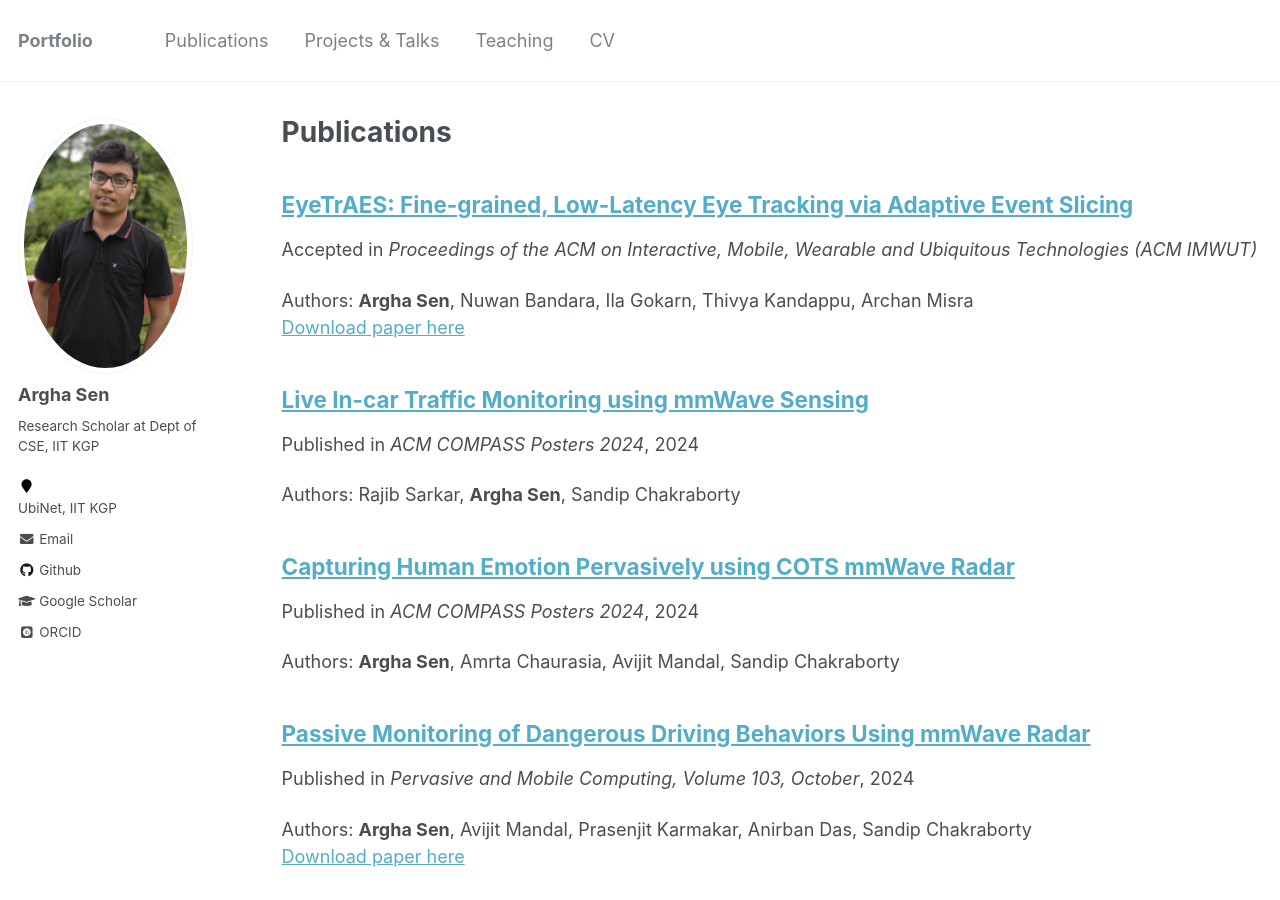
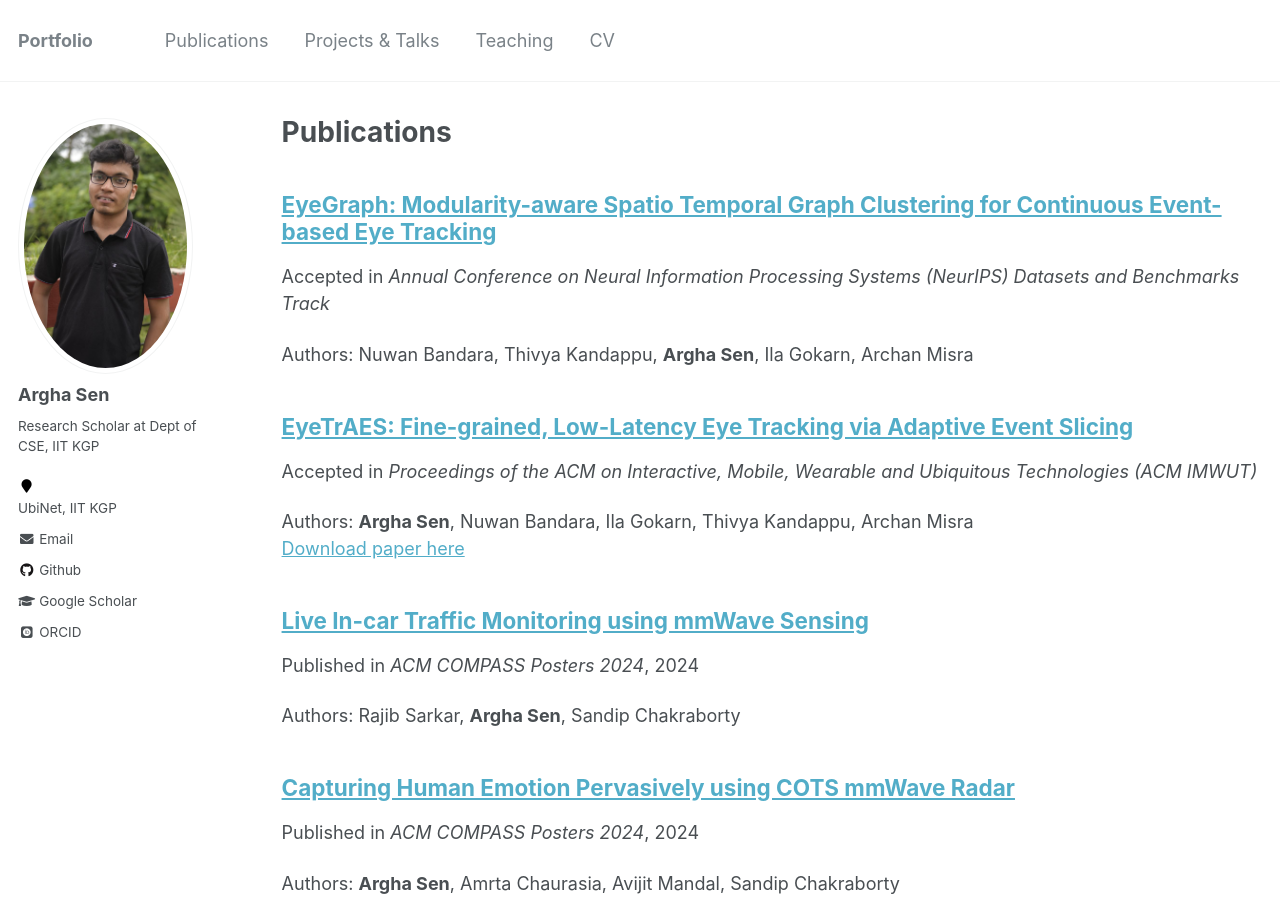
Before and after one commit to arghasen10/arghasen10.github.io, a Jekyll site: the page built from _pages/publications.md, in a window 1280 px wide and 900 px high. Built offline with Jekyll 4.4.1, drawn with Linux system fonts in a browser that asks for light colours; some web fonts are replaced.

Commit message:
nips data

```diff
--- a/_publications/pub-18.md
+++ b/_publications/pub-18.md
@@ -1,10 +1,9 @@
 ---
-title: "EyeTrAES: Fine-grained, Low-Latency Eye Tracking via Adaptive Event Slicing"
+title: "EyeGraph: Modularity-aware Spatio Temporal Graph Clustering for Continuous Event-based Eye Tracking"
 collection: publications
 permalink: /publication/pep-18
 type: accepted
-date: 2024-11-8
-venue: 'Proceedings of the ACM on Interactive, Mobile, Wearable and Ubiquitous Technologies (ACM IMWUT)'
+date: 2024-12-10
+venue: 'Annual Conference on Neural Information Processing Systems (NeurIPS) Datasets and Benchmarks Track'
 ---
-Authors: <b>Argha Sen</b>, Nuwan Bandara, Ila Gokarn, Thivya Kandappu, Archan Misra <br>
-[Download paper here](/files/imwut1.pdf)
+Authors: Nuwan Bandara, Thivya Kandappu, <b>Argha Sen</b>, Ila Gokarn, Archan Misra <br>
--- /dev/null
+++ b/_publications/pub-19.md
@@ -0,0 +1,10 @@
+---
+title: "EyeTrAES: Fine-grained, Low-Latency Eye Tracking via Adaptive Event Slicing"
+collection: publications
+permalink: /publication/pep-19
+type: accepted
+date: 2024-11-8
+venue: 'Proceedings of the ACM on Interactive, Mobile, Wearable and Ubiquitous Technologies (ACM IMWUT)'
+---
+Authors: <b>Argha Sen</b>, Nuwan Bandara, Ila Gokarn, Thivya Kandappu, Archan Misra <br>
+[Download paper here](/files/imwut1.pdf)
```
